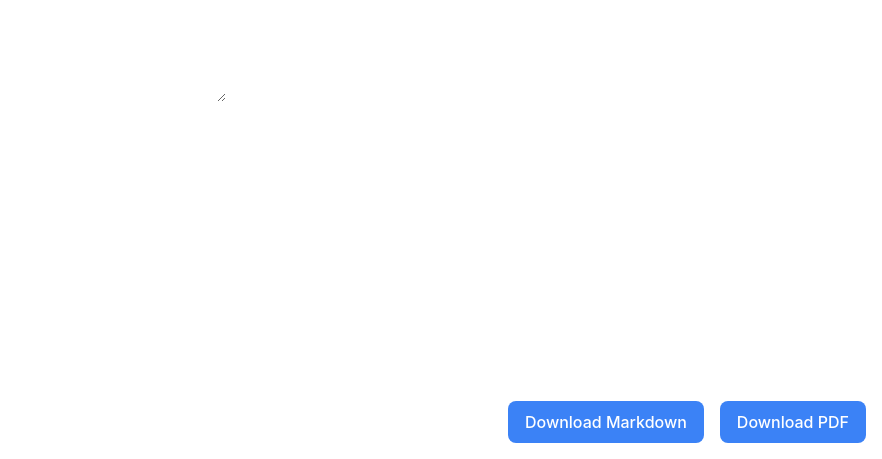
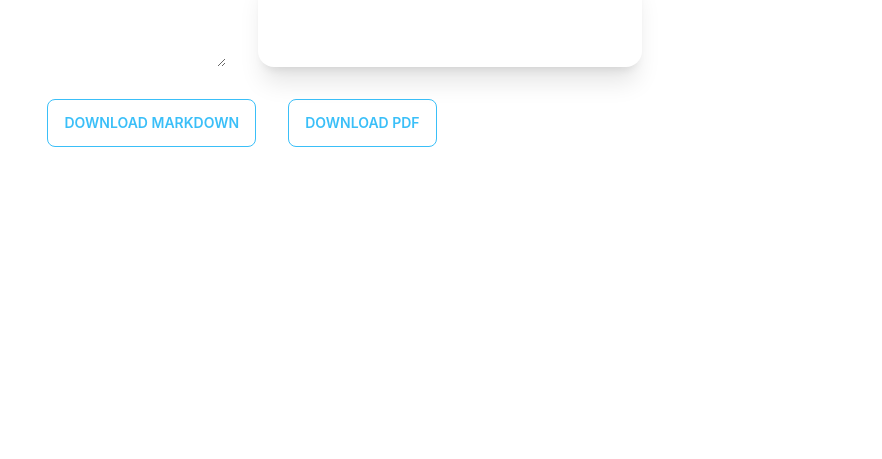
Before and after one commit to enzo-mourany/typescript-markdown-visualizer, a React (Vite) app: page / in a window 1280 px wide. Shown: the part 341-800 px from the top of the page, without its empty margins (398-1280 px from the left). Built offline with nearby package versions, Linux system fonts and the light colour scheme.

Commit message:
feat: style

```diff
--- a/src/App.tsx
+++ b/src/App.tsx
@@ -30,18 +30,22 @@ function App() {
   };
 
   return (
-    <div className="flex">
-      <div className="w-1/2 p-4">
-        <textarea onChange={handleChange} value={markdown} className="w-full h-full p-4 rounded-lg" />
+    <div className="flex justify-center flex-col">
+      <div className="flex justify-center">
+        <div className="w-1/2 p-4">
+          <textarea onChange={handleChange} value={markdown} className="w-full h-full p-4 rounded-lg" />
+        </div>
+        <div className="w-1/2 p-4">
+          <div className="card w-96 bg-base-100 shadow-xl">
+            <ReactMarkdown children={markdown} className="w-full h-full p-4 rounded-lg" />
+          </div>
+        </div>
       </div>
-      <div className="w-1/2 p-4">
-        <ReactMarkdown children={markdown} className="w-full h-full p-4 rounded-lg" />
-      </div>
-      <div className="absolute bottom-0 right-0 p-4">
-        <button onClick={handleDownloadMarkdown} className="px-4 py-2 rounded-lg bg-blue-500 text-white">
+      <div className="flex justify-center bottom-0 right-0 p-4 gap-8">
+        <button onClick={handleDownloadMarkdown} className="btn btn-outline btn-info">
           Download Markdown
         </button>
-        <button onClick={handleDownloadPDF} className="px-4 py-2 rounded-lg bg-blue-500 text-white ml-4">
+        <button onClick={handleDownloadPDF} className="btn btn-outline btn-info">
           Download PDF
         </button>
       </div>
```
